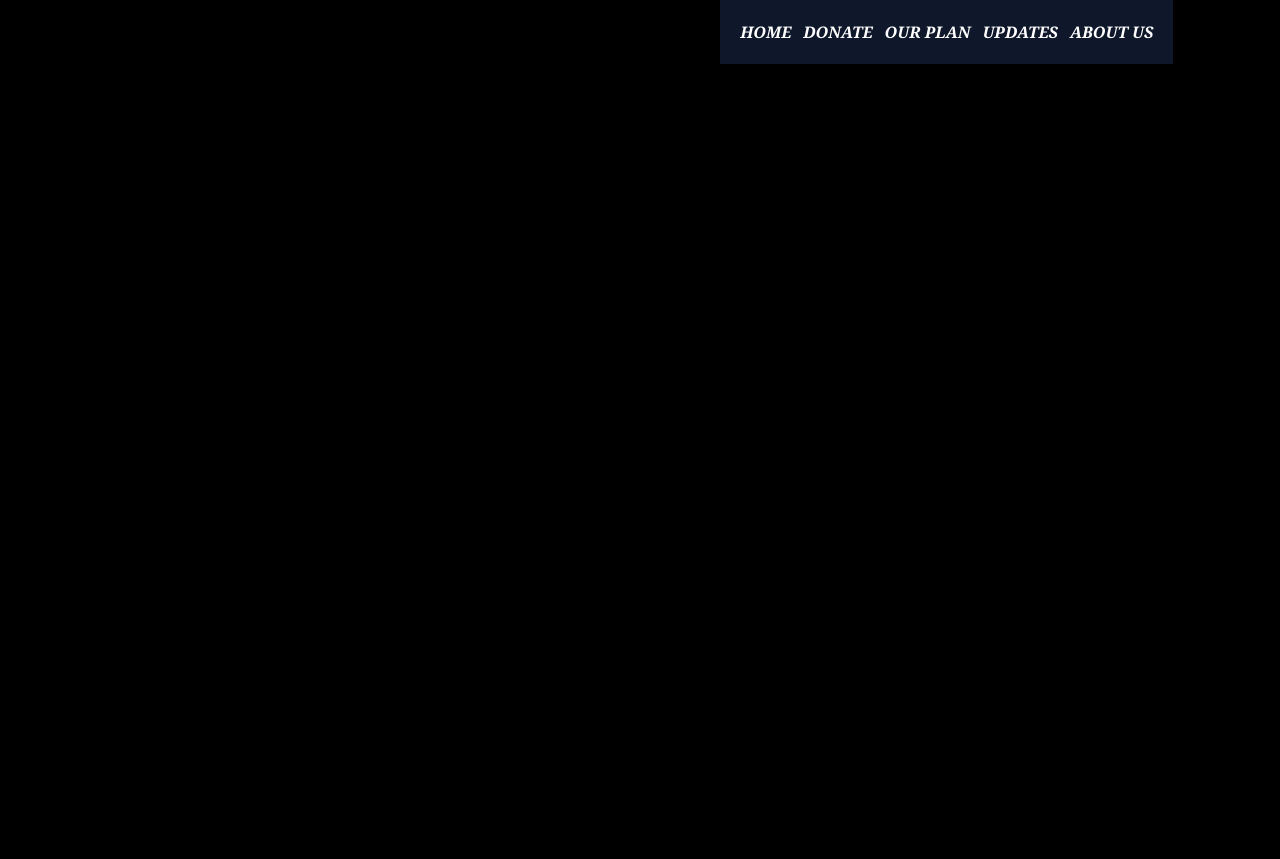
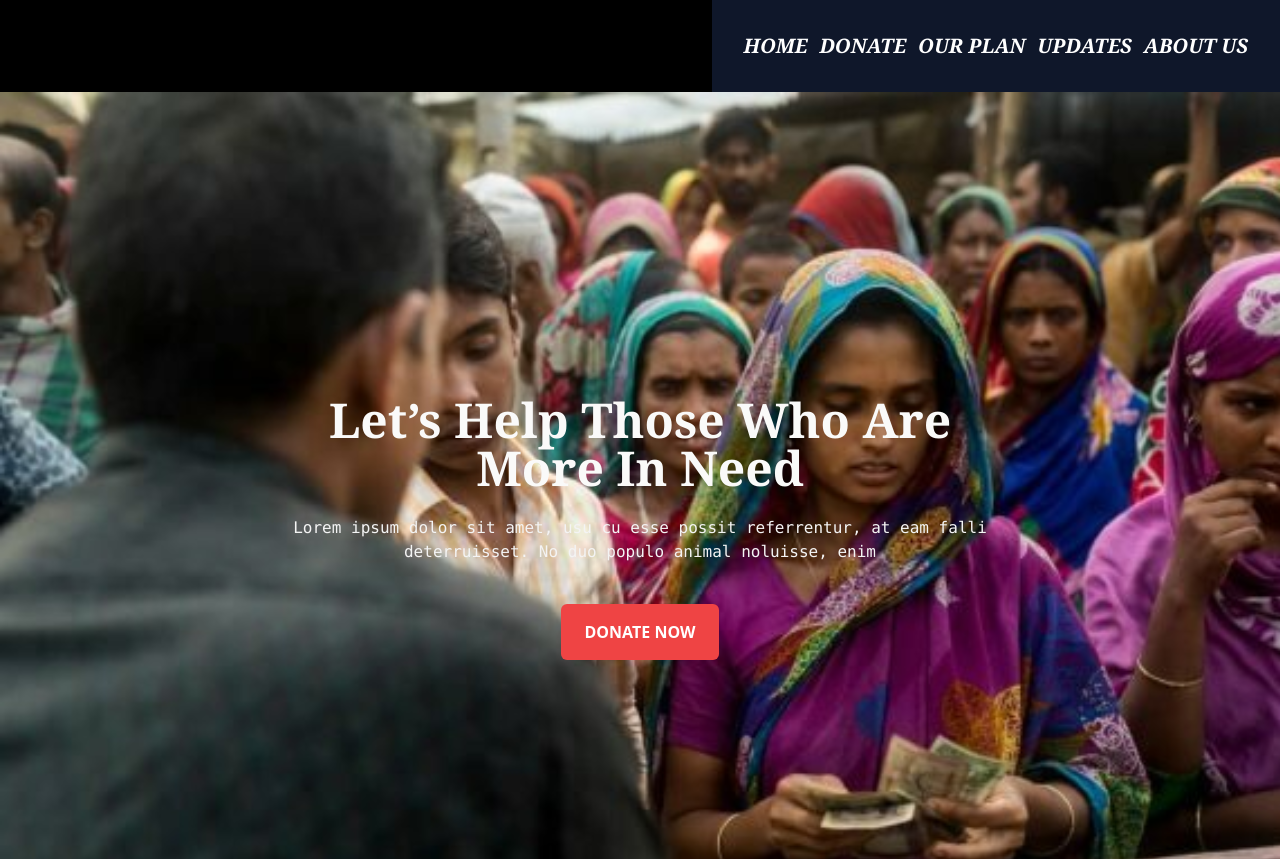
Before and after one commit to raselworshop/donate-today-my, a website built with Vite: page index.html in a window 1280 px wide. Shown: the top 859 px of the page. Before the commit the page ends 800 px from the top, so only its background shows below. Built offline with nearby package versions, Linux system fonts and the light colour scheme.

Commit message:
added the banner section

```diff
--- a/index.html
+++ b/index.html
@@ -7,14 +7,23 @@
     <link rel="stylesheet" href="css/main.css">
 </head>
 <body class="bg-black text-white">
-    <nav class="w-5/6 flex justify-end items-center my-0 mx-auto italic">
-        <ul class=" bg-slate-900 flex p-5 justify-around items-center gap-3 list-none hover:transition-transform">
-            <li><a class="font-serif font-semibold no-underline tracking-normal hover:font-bold hover:font-sans hover:text-4xl hover:transition-transform" href="#">HOME</a></li>
-            <li><a class="font-serif font-semibold no-underline tracking-normal hover:font-bold hover:font-sans hover:text-4xl hover:transition-transform" href="#">DONATE</a></li>
-            <li><a class="font-serif font-semibold no-underline tracking-normal hover:font-bold hover:font-sans hover:text-4xl hover:transition-transform" href="#">OUR PLAN</a></li>
-            <li><a class="font-serif font-semibold no-underline tracking-normal hover:font-bold hover:font-sans hover:text-4xl hover:transition-transform" href="#">UPDATES</a></li>
-            <li><a class="font-serif font-semibold no-underline tracking-normal hover:font-bold hover:font-sans hover:text-4xl hover:transition-transform" href="#">ABOUT US</a></li>
+    <!-- nav section start here -->
+    <nav class="w-full flex justify-end items-center my-0 mx-auto italic">
+        <ul class=" bg-slate-900 drop-shadow flex p-8 justify-around items-center gap-3 list-none hover:transition-transform">
+            <li><a class="font-serif text-xl font-semibold no-underline tracking-normal hover:font-bold hover:font-sans hover:text-4xl hover:transition-transform" href="#">HOME</a></li>
+            <li><a class="font-serif text-xl font-semibold no-underline tracking-normal hover:font-bold hover:font-sans hover:text-4xl hover:transition-transform" href="#">DONATE</a></li>
+            <li><a class="font-serif text-xl font-semibold no-underline tracking-normal hover:font-bold hover:font-sans hover:text-4xl hover:transition-transform" href="#">OUR PLAN</a></li>
+            <li><a class="font-serif text-xl font-semibold no-underline tracking-normal hover:font-bold hover:font-sans hover:text-4xl hover:transition-transform" href="#">UPDATES</a></li>
+            <li><a class="font-serif text-xl font-semibold no-underline tracking-normal hover:font-bold hover:font-sans hover:text-4xl hover:transition-transform" href="#">ABOUT US</a></li>
         </ul>
     </nav>
+    <!-- banner section start here -->
+    <section class="w-full h-auto from-black bg-origin-content bg-fixed flex justify-center items-center gap-8 my-0 mx-auto bg-blend-darken backdrop-blur-lg bg-gradient-to-tr backdrop-saturate-0 backdrop-brightness-0 backdrop-opacity-5">
+        <div class="w-full h-auto flex flex-col justify-around items-center p-72 bg-blend-overlay bg-cover bg-scroll bg-no-repeat" style="background-image: url('./images/donation1.jpg');">
+            <h1 class="font-serif font-semibold text-5xl text-center text-stone-50 my-4">Let’s Help Those Who Are <br> More In Need</h1>
+            <p class="font-mono font-normal text-center text-gray-100 saturate-0 my-2 hover:text-slate-50 hover:bg-slate-950 hover:py-2 hover:px-3 hover:duration-500 hover:delay-300 hover:animate-pulse hover:ease-linear hover:transition-transform hover:rounded-md">Lorem ipsum dolor sit amet, usu cu esse possit referrentur, at eam falli <br> deterruisset. No duo populo animal noluisse, enim</p>
+            <button class="backdrop-blur-sm my-8 py-4 px-6 bg-red-500 resize-x rounded-md font-semibold font-sans hover:font-serif hover:transition-all hover:duration-300 hover:ease-in-out hover:delay-0 hover:animate-pulse">DONATE NOW</button>
+        </div>
+    </section>
 </body>
 </html>
```
